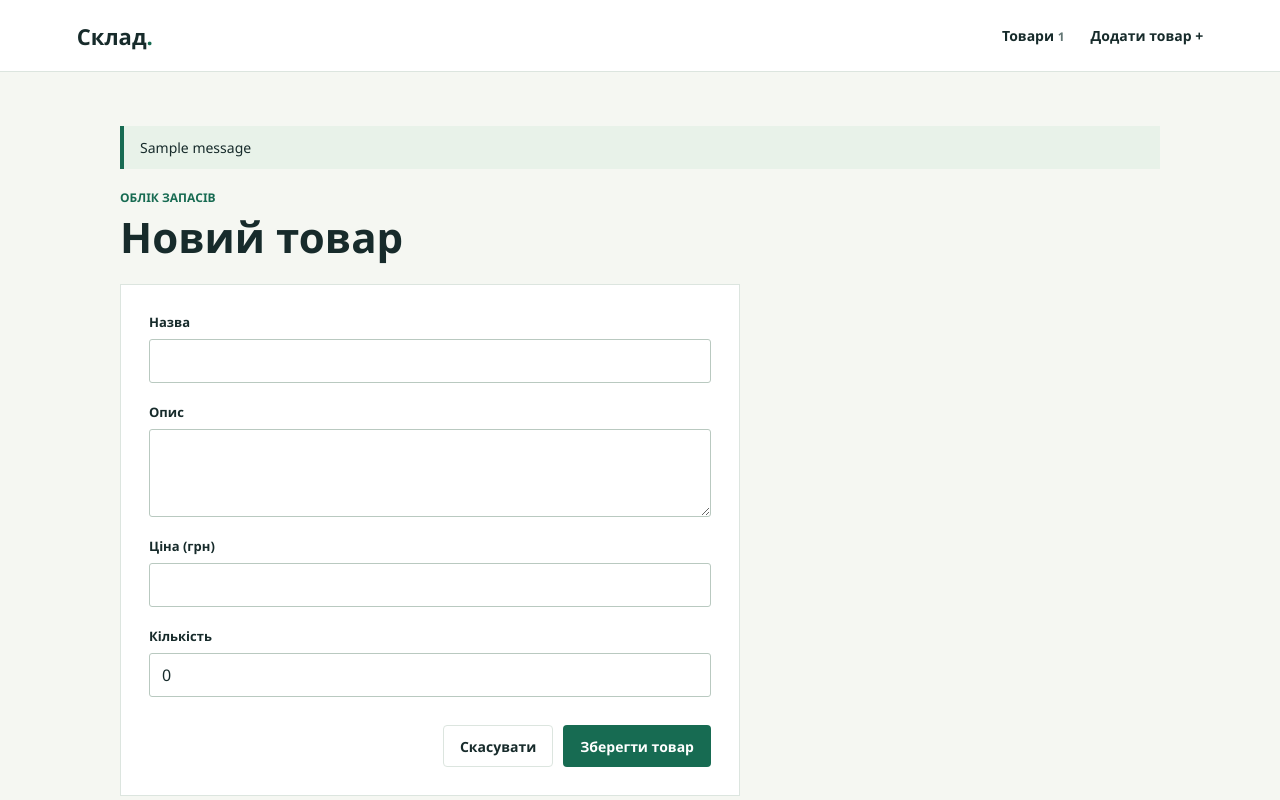
After one commit to nshchepanskyi/Bosko_backend, a Django app: page /products/add/ in a window 1280 px wide. The commit adds this page. Run offline with Django 5.2, Linux system fonts and the light colour scheme; tables that the repository leaves empty hold one stand-in row (values such as "Sample post"); one stand-in notice (Sample message) is shown.

Commit message:
Add product form with CSRF token and success message
- catalog/forms.py: ProductForm with Ukrainian labels and widgets
- product_create view validates, then messages.success() + redirect()
  so the message is shown exactly once
- product_form.html: csrf_token tag inside a POST form
- partials/messages.html included from base.html
- menu gains the "Add product" link

```diff
--- /dev/null
+++ b/warehouse/catalog/forms.py
@@ -0,0 +1,20 @@
+from django import forms
+
+from .models import Product
+
+
+class ProductForm(forms.ModelForm):
+    class Meta:
+        model = Product
+        fields = ('name', 'description', 'price', 'quantity')
+        labels = {
+            'name': 'Назва',
+            'description': 'Опис',
+            'price': 'Ціна (грн)',
+            'quantity': 'Кількість',
+        }
+        widgets = {
+            'description': forms.Textarea(attrs={'rows': 3}),
+            'price': forms.NumberInput(attrs={'min': '0', 'step': '0.01'}),
+            'quantity': forms.NumberInput(attrs={'min': '0', 'step': '1'}),
+        }
--- a/warehouse/catalog/static/catalog/css/style.css
+++ b/warehouse/catalog/static/catalog/css/style.css
@@ -78,10 +78,31 @@ tbody tr:last-child td { border-bottom: 0; }
 .button-primary:hover { background: var(--green-dark); }
 .button-quiet { color: var(--ink); background: transparent; border-color: var(--line); }
 
+.product-form { max-width: 620px; padding: 28px; background: var(--surface); border: 1px solid var(--line); }
+.form-field { display: grid; gap: 8px; margin-bottom: 20px; }
+.form-field label { font-size: 13px; font-weight: 700; }
+.form-field input, .form-field textarea {
+    width: 100%;
+    min-height: 42px;
+    padding: 10px 12px;
+    color: var(--ink);
+    background: #fff;
+    border: 1px solid #b9c9c0;
+    border-radius: 3px;
+    font: inherit;
+}
+.form-field input:focus, .form-field textarea:focus { outline: 2px solid var(--lime); border-color: var(--green); }
+.form-field ul { margin: 0; padding-left: 18px; color: #a63f37; font-size: 13px; }
+.form-actions { display: flex; justify-content: flex-end; gap: 10px; padding-top: 8px; }
+
+.messages { margin: 0 0 20px; padding: 0; list-style: none; }
+.message { padding: 12px 16px; border-left: 4px solid var(--green); background: #e8f2e9; font-size: 14px; }
+
 @media (max-width: 600px) {
     .site-header { align-items: flex-start; flex-direction: column; padding-top: 16px; padding-bottom: 16px; }
     .main-nav { width: 100%; justify-content: space-between; gap: 12px; }
     .page-content { margin-top: 34px; }
     .page-heading { align-items: flex-start; flex-direction: column; }
+    .product-form { padding: 20px; }
     th, td { padding: 13px 12px; }
 }
--- a/warehouse/catalog/urls.py
+++ b/warehouse/catalog/urls.py
@@ -6,4 +6,5 @@ app_name = 'catalog'
 
 urlpatterns = [
     path('', views.product_list, name='product_list'),
+    path('products/add/', views.product_create, name='product_create'),
 ]
--- a/warehouse/catalog/views.py
+++ b/warehouse/catalog/views.py
@@ -1,8 +1,23 @@
-from django.shortcuts import render
+from django.contrib import messages
+from django.shortcuts import redirect, render
 
+from .forms import ProductForm
 from .models import Product
 
 
 def product_list(request):
     products = Product.objects.all()
     return render(request, 'catalog/products.html', {'products': products})
+
+
+def product_create(request):
+    if request.method == 'POST':
+        form = ProductForm(request.POST)
+        if form.is_valid():
+            product = form.save()
+            messages.success(request, f'Товар «{product.name}» додано.')
+            return redirect('catalog:product_list')
+    else:
+        form = ProductForm()
+
+    return render(request, 'catalog/product_form.html', {'form': form})
--- a/warehouse/templates/base.html
+++ b/warehouse/templates/base.html
@@ -12,6 +12,7 @@
         {% include 'partials/menu.html' %}
     </header>
     <main class="page-content">
+        {% include 'partials/messages.html' %}
         {% block content %}{% endblock %}
     </main>
 </body>
--- /dev/null
+++ b/warehouse/templates/catalog/product_form.html
@@ -0,0 +1,27 @@
+{% extends 'base.html' %}
+
+{% block title %}Новий товар | Склад{% endblock %}
+
+{% block content %}
+    <div class="page-heading">
+        <div>
+            <p class="eyebrow">Облік запасів</p>
+            <h1>Новий товар</h1>
+        </div>
+    </div>
+    <form class="product-form" method="post">
+        {% csrf_token %}
+        {{ form.non_field_errors }}
+        {% for field in form %}
+            <div class="form-field">
+                <label for="{{ field.id_for_label }}">{{ field.label }}</label>
+                {{ field }}
+                {{ field.errors }}
+            </div>
+        {% endfor %}
+        <div class="form-actions">
+            <a class="button button-quiet" href="{% url 'catalog:product_list' %}">Скасувати</a>
+            <button class="button button-primary" type="submit">Зберегти товар</button>
+        </div>
+    </form>
+{% endblock %}
--- a/warehouse/templates/partials/menu.html
+++ b/warehouse/templates/partials/menu.html
@@ -1,4 +1,5 @@
 {% load catalog_extras %}
 <nav class="main-nav" aria-label="Головна навігація">
     <a href="{% url 'catalog:product_list' %}">Товари <span class="nav-count">{% product_count %}</span></a>
+    <a class="nav-action" href="{% url 'catalog:product_create' %}">Додати товар <span aria-hidden="true">+</span></a>
 </nav>
--- /dev/null
+++ b/warehouse/templates/partials/messages.html
@@ -0,0 +1,7 @@
+{% if messages %}
+    <ul class="messages" aria-live="polite">
+        {% for message in messages %}
+            <li class="message message-{{ message.tags }}">{{ message }}</li>
+        {% endfor %}
+    </ul>
+{% endif %}
```
